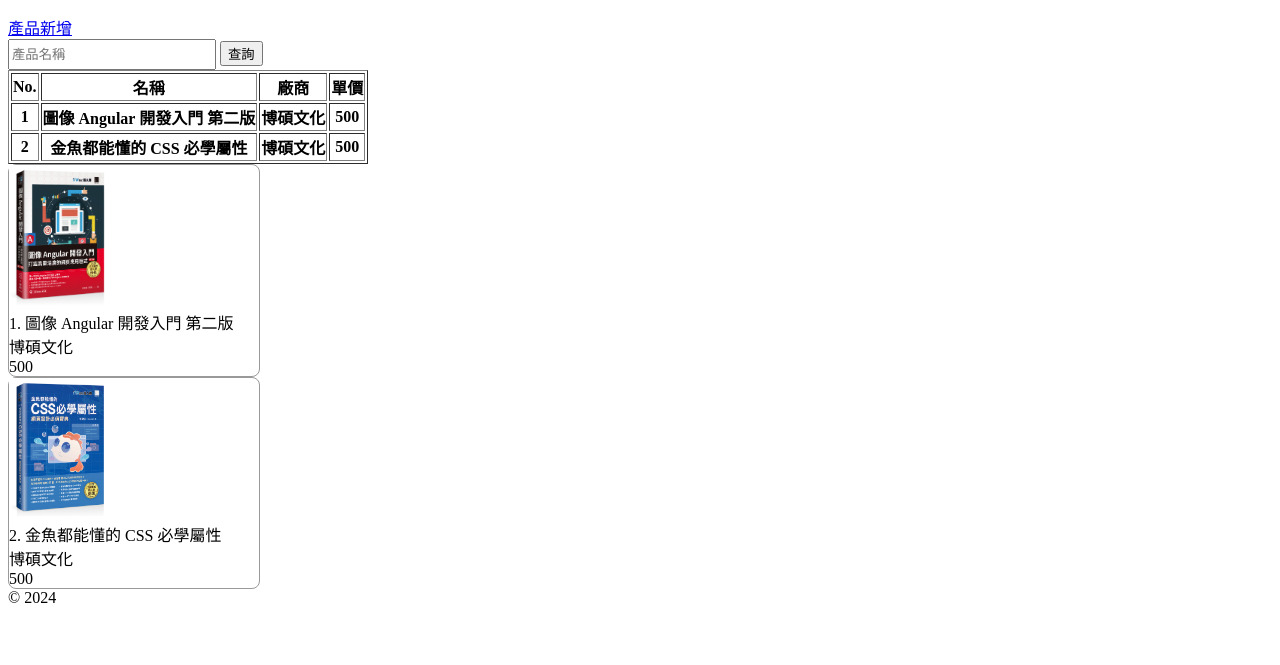
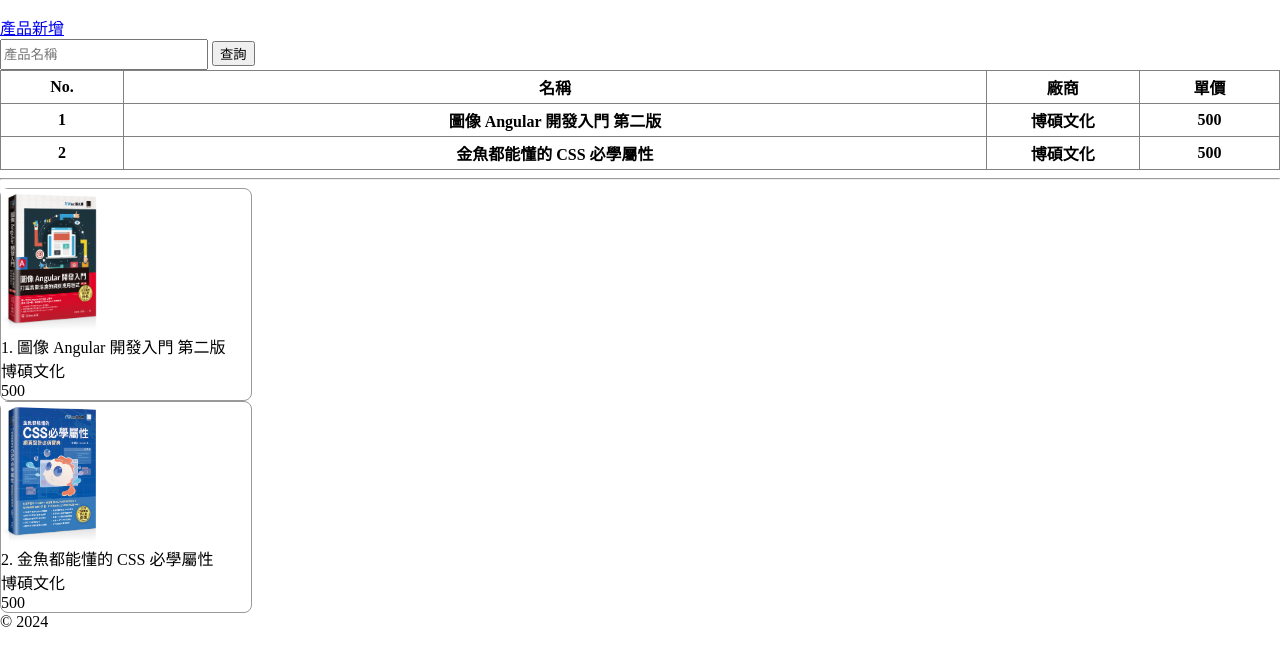
Before and after one commit to allenyang0220/mcu-113-1-web-13131625, a plain HTML site: page src/index.html in a window 1280 px wide. Shown: the part 49-714 px from the top of the page. Drawn offline with Linux system fonts and the light colour scheme.

Commit message:
feat(css): 實作產品資料表格樣式設定

```diff
--- a/src/index.html
+++ b/src/index.html
@@ -25,18 +25,19 @@
         <th>單價</th>
       </tr>
       <tr>
-        <th>1</th>
+        <th class="id">1</th>
         <th>圖像 Angular 開發入門 第二版</th>
-        <th>博碩文化</th>
-        <th>500</th>
+        <th class="company">博碩文化</th>
+        <th class="price">500</th>
       </tr>
       <tr>
-        <th>2</th>
+        <th class="id">2</th>
         <th>金魚都能懂的 CSS 必學屬性</th>
-        <th>博碩文化</th>
-        <th>500</th>
+        <th class="company">博碩文化</th>
+        <th class="price">500</th>
       </tr>
     </table>
+    <hr />
     <div class="card">
       <img src="./assets/images/Angular.jpg" alt="Angular" width="100" />
       <div>
--- a/src/style.css
+++ b/src/style.css
@@ -1,3 +1,8 @@
+body {
+  margin: 0;
+  padding: 0;
+}
+
 h3 {
   text-align: center;
 }
@@ -10,3 +15,23 @@ input[type="text"] {
   width: 200px;
   height: 25px;
 }
+table {
+  border-collapse: collapse;
+  width: 100%;
+}
+td,
+th {
+  height: 30px;
+}
+th.id {
+  width: 120px;
+  text-align: center;
+}
+th.company {
+  width: 150px;
+  text-align: center;
+}
+price {
+  width: 100px;
+  text-align: right;
+}
```
